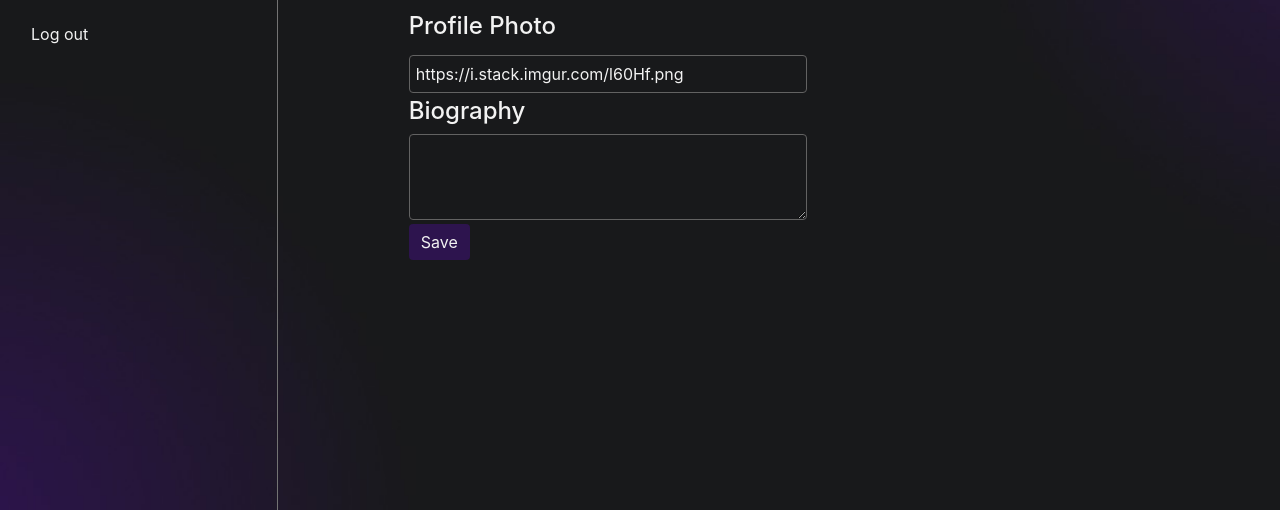
After one commit to Aeziren/social-network, a Django app: page /edit_profile in a window 1280 px wide. The commit adds this page. Shown: the part 271-781 px from the top of the page. Run offline with Django 3.2, Linux system fonts and the light colour scheme; the visitor is signed in with stand-in values (Sample User, id 1); data comes from the database, SQL or seed files in the repository; some libraries are stand-ins or nearby versions.

Commit message:
implemented configuration of profiles and biography

```diff
--- a/network/models.py
+++ b/network/models.py
@@ -5,6 +5,7 @@ DEFAULT_PHOTO = "https://i.stack.imgur.com/l60Hf.png"
 
 class User(AbstractUser):
     photo = models.URLField(default=DEFAULT_PHOTO)
+    bio = models.TextField(max_length=80, blank=True, null=False)
 
 
 class Post(models.Model):
--- a/network/static/network/styles.css
+++ b/network/static/network/styles.css
@@ -97,7 +97,7 @@ body {
     color: #f2f2f2;
 }
 
-.post-input, #new-post, #changes {
+.post-input, #new-post, #changes, #new_bio, #new_photo {
     margin-top: 6px;
     margin-bottom: 4px;
     padding: 6px;
@@ -108,10 +108,23 @@ body {
     border-radius: 4px;
 }
 
+.profile-photo, .edit-profile-photo {
+    object-fit: cover;
+    clip-path: circle();
+}
+
+.profile-hr {
+    border-top: 1px solid #737373;
+}
+
 .profile-photo {
-    clip-path: circle();
-    width: 100px;
-    height: auto;
+    width: 80px;
+    height: 80px;
+}
+
+.edit-profile-photo {
+    width: 230px;
+    height: 230px;
 }
 
 .post-image {
@@ -212,7 +225,7 @@ a:hover{
     display: flex;
 }
 
-.follow-btn {
+.follow-btn, #edit_profile_btn {
     font-size: smaller;
     border: 0px;
     margin-left: 10px;
--- /dev/null
+++ b/network/templates/network/edit_profile.html
@@ -0,0 +1,24 @@
+{% extends "network/layout.html" %}
+
+{% block content %}
+    <div class="user-container">
+        <div id="user-title">
+            <img src="{{ user.photo }}" class="edit-profile-photo">
+            <div class="title-bio">
+                <h4>{{ user.username }}'s Profile</h4>
+                <span>{{ user.bio }}</span>
+            </div>
+        </div>
+        <hr class="profile-hr">
+        <div class="edit-container">
+            <form action="{% url 'edit_profile' %}" method="POST">
+                <h4>Profile Photo</h4>
+                <input type="url" id="new_photo" name="new_photo" pattern="https?://.*" placeholder="URL Image" value="{{ user.photo }}">
+                <h4>Biography</h4>
+                <textarea class="form-control" id="new_bio" rows="3" name="new_bio">{{ user.bio }}</textarea>
+                <input type="submit" class="btn btn-primary" value="Save">
+            </form>
+        </div>
+    </div>
+
+{% endblock %}
--- a/network/templates/network/user.html
+++ b/network/templates/network/user.html
@@ -6,7 +6,7 @@
             <img src="{{ profile.photo }}" class="profile-photo">
             <div class="title-bio">
                 <h4>{{ profile.username }}'s Profile</h4>
-                <span>Example bio text</span>
+                <span>{{ profile.bio }}</span>
             </div>
             {% if not same_user and user.is_authenticated %}
                 <button id="follow_btn"
@@ -15,6 +15,8 @@
                     data-follow_type="{{ follow_type }}"
                     class="follow-btn btn btn-primary">{{ follow_type|title }}
                 </button>
+            {% elif same_user and user.is_authenticated %}
+                <a href="{% url 'edit_profile' %}"><button id="edit_profile_btn" class="btn btn-primary">Edit</button></a>
             {% endif %}
         </div>
         <div id="user-stats">
--- a/network/urls.py
+++ b/network/urls.py
@@ -10,6 +10,7 @@ urlpatterns = [
     path("register", views.register, name="register"),
     path("user/<str:username>", views.user, name="user"),
     path("following", views.following, name="following"),
+    path("edit_profile", views.edit_profile, name="edit_profile"),
 
     # API routes
     path("follow_toggle", views.follow_toggle, name="follow"),
--- a/network/views.py
+++ b/network/views.py
@@ -1,4 +1,5 @@
 import json
+from time import sleep
 from django.contrib.auth import authenticate, login, logout
 from django.contrib.auth.decorators import login_required
 from django.db import IntegrityError
@@ -125,6 +126,31 @@ def user(request, username):
         "liked_posts": liked_posts
     })
 
+
+@login_required
+@csrf_exempt
+def edit_profile(request):
+    user = User.objects.get(pk=request.user.pk)
+
+    # Update database
+    if request.method == "POST":
+        # Update bio
+        if request.POST["new_bio"]:
+            user.bio = request.POST["new_bio"]
+            user.save()
+
+        # Update profile photo
+        if request.POST["new_photo"]:
+            user.photo = request.POST["new_photo"]
+            user.save()
+
+    sleep(2)
+    return render(request, "network/edit_profile.html", {
+        "photo": user.photo,
+        "bio": user.bio
+    })
+
+
 @login_required
 @csrf_exempt
 def follow_toggle(request):
```
Also changed, not shown: network/migrations/0005_user_bio.py (added).
